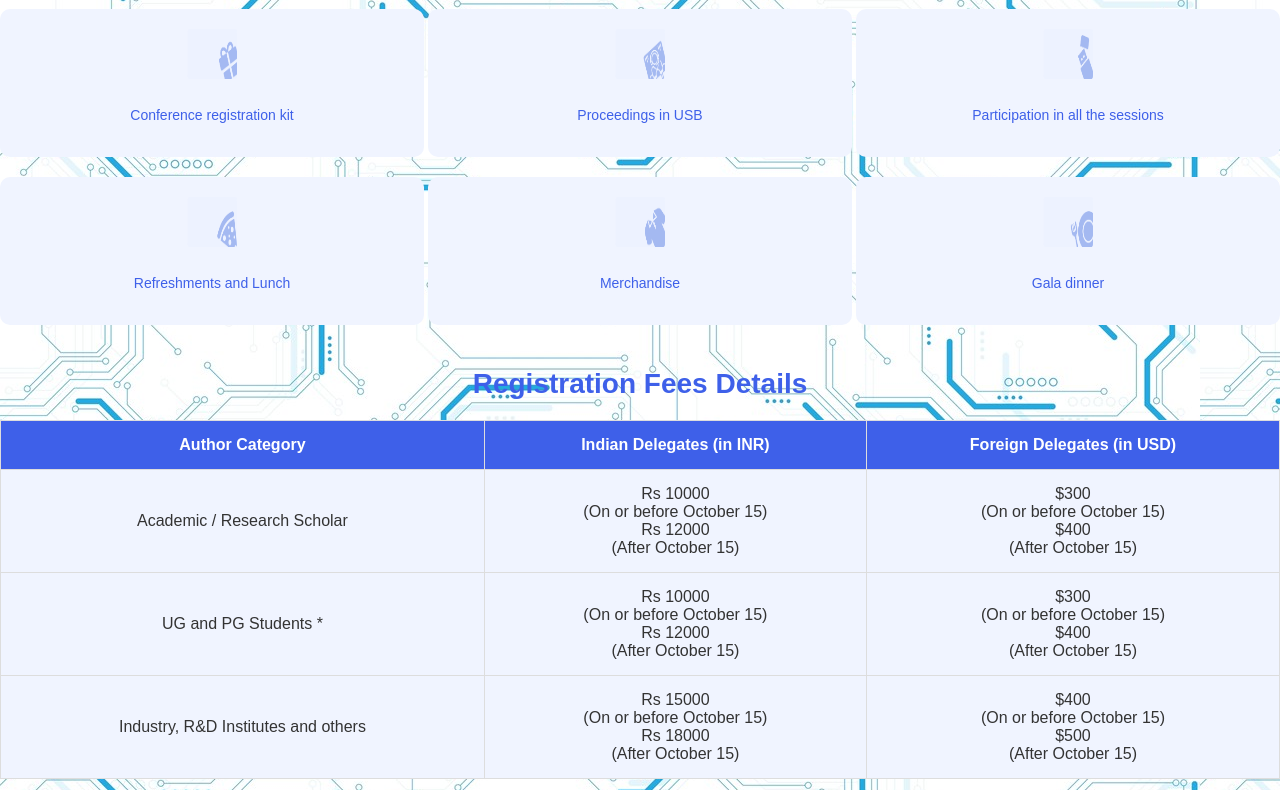
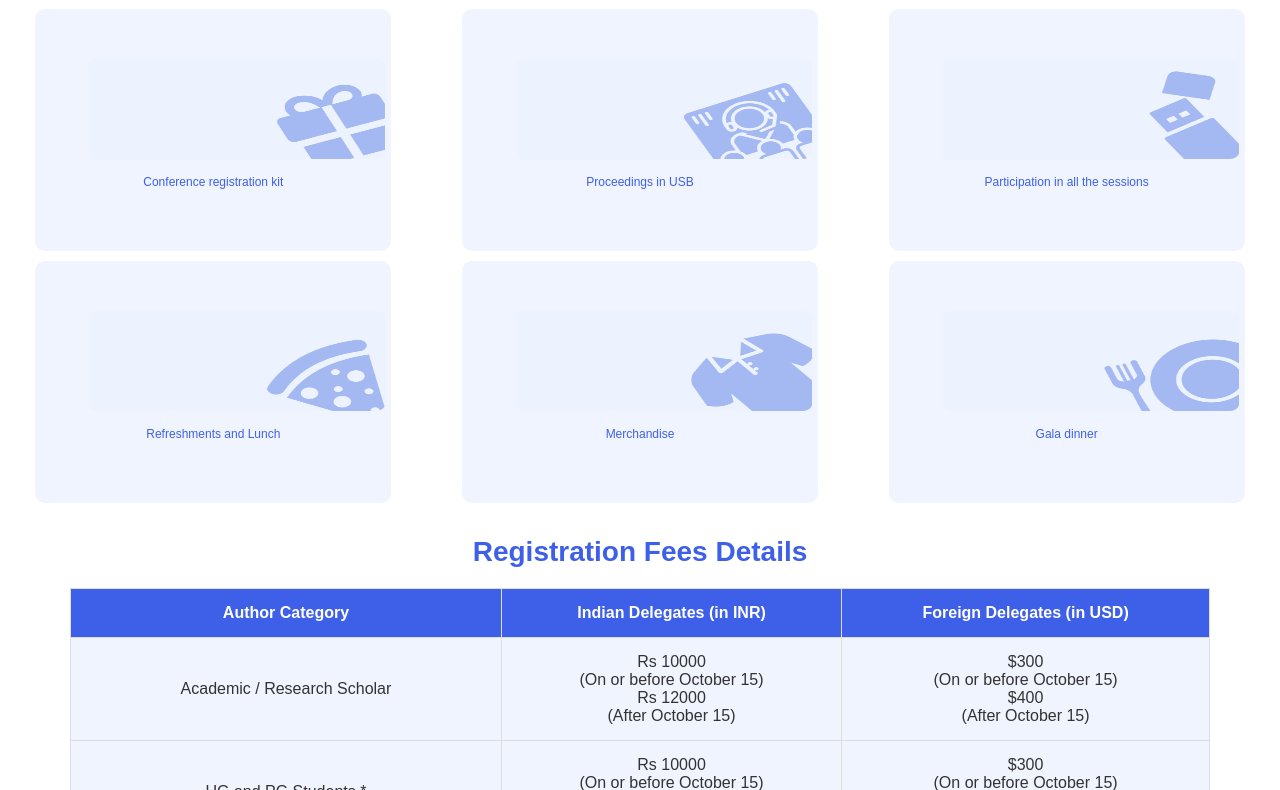
Before and after one commit to DSagnik24/UEM_AICARE, a plain HTML site: page Registration/index.html in a window 1280 px wide. Shown: the part 81-871 px from the top of the page. Drawn offline with Linux system fonts and the light colour scheme.

Commit message:
Update styles.css

```diff
--- a/Registration/styles.css
+++ b/Registration/styles.css
@@ -2,7 +2,6 @@ body {
     font-family: 'Arial', sans-serif;
     margin: 0;
     padding: 0;
-    background-image: url('background_img.png');
     color: #333;
 }
 
@@ -15,13 +14,11 @@ body {
     box-shadow: 0 2px 10px rgba(0, 0, 0, 0.1);
 }
 
-
 .join-us-container {
     margin-bottom: 40px;
-    animation: fadeOut 3s ease-in-out forwards; /* Adjust timing as needed */
-    animation-delay: 5s; /* Adjust delay as needed */
+    position: relative;
+    z-index: 2; /* Bring JOIN US header to the front */
 }
-
 
 header {
     margin-bottom: 20px;
@@ -41,7 +38,7 @@ header h1 {
 header h1::after {
     content: "REGISTRATION";
     position: absolute;
-    top: -7.5px;
+    top: -5.7px;
     left: 50%;
     transform: translateX(-50%);
     font-size: 50px;
@@ -54,25 +51,26 @@ header h1::after {
     flex-wrap: wrap;
     justify-content: space-between;
     margin-bottom: 20px;
+
 }
 
 .feature {
-    width: 30%;
-    margin-bottom: 20px;
+    width: 20%;
+    margin:0 auto 10px auto;
     text-align: center;
     background-color: #F0F4FF;
     border-radius: 10px;
-    padding: 20px;
+    padding: 50px;
 }
 
 .feature img {
-    width: 50px;
-    height: 50px;
-    margin-bottom: 10px;
+    width: 300px;
+    height: 100px;
+    margin: auto;
 }
 
 .feature p {
-    font-size: 14px;
+    font-size: 12px;
     color: #3E60E9;
 }
 
@@ -92,6 +90,7 @@ header h1::after {
 
 .registration-fees {
     text-align: center;
+    margin: 0 70px;
 }
 
 .registration-fees h2 {
```
